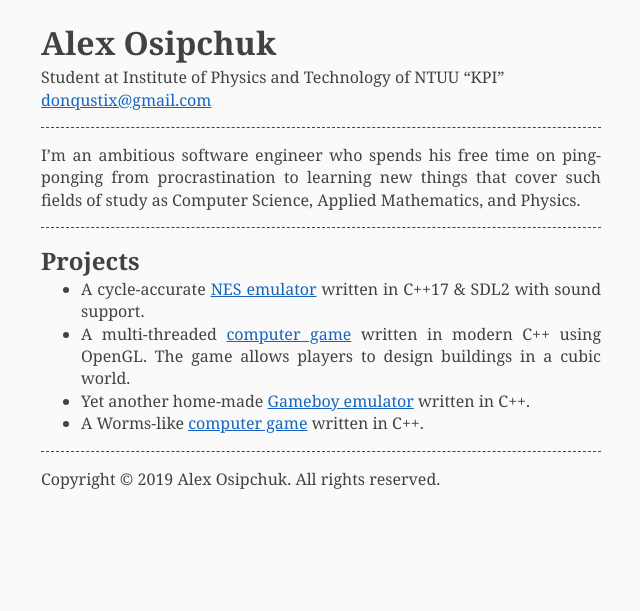
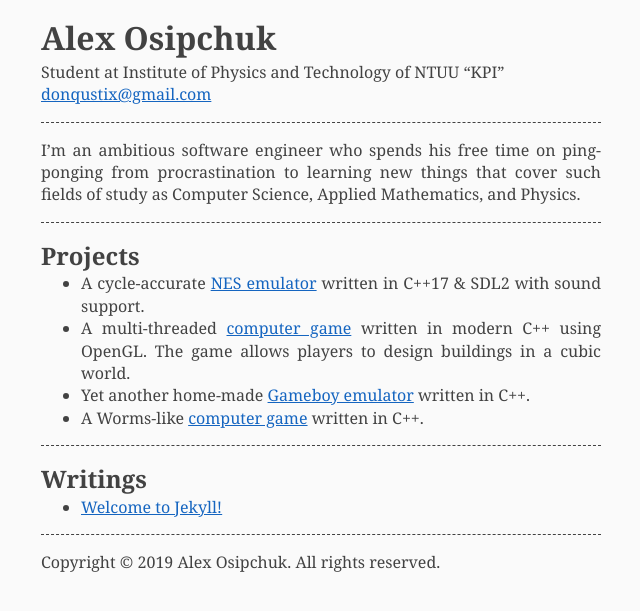
Before and after one commit to donqustix/donqustix.github.io, a Jekyll site: the page built from index.md, in a window 1280 px wide. Shown: the top 611 px of the page, without its empty margins (319-959 px from the left). Built offline with Jekyll 4.4.1, drawn with Linux system fonts in a browser that asks for light colours.

Commit message:
commit changes

```diff
--- a/_includes/navigation.html
+++ b/_includes/navigation.html
@@ -0,0 +1,4 @@
+<ol class="navigation">
+    <li class="navigation"></li>
+    <li class="navigation">dwadfw</li>
+</ol>
--- a/_layouts/default.html
+++ b/_layouts/default.html
@@ -1,7 +1,7 @@
 <!DOCTYPE html>
 <html>
     <head>
-        <meta charset="UTF-8" name="viewport" content="width=device-width, initial-scale=1">
+        <meta charset="utf-8" name="viewport" content="width=device-width, initial-scale=1">
         <link href="{{ '/assets/css/main.css' | relative_url }}" rel="stylesheet">
         {% seo %}
     </head>
@@ -11,10 +11,6 @@
             {% capture header_include %}{% include header.md %}{% endcapture %}
             {{ header_include | markdownify }}
         </header>
-
-        <nav>
-            {% include navigation.html %}
-        </nav>
 
         <main>
             {{ content }}
--- a/_layouts/home.html
+++ /dev/null
@@ -1,4 +0,0 @@
----
-layout: default
----
-{{ content }}
--- a/assets/css/main.scss
+++ b/assets/css/main.scss
@@ -34,10 +34,6 @@ a:visited {
 
 h1 {
     margin-bottom: 0;
-}
-
-h2 {
-    margin-bottom: 0;
     margin-top:    0;
 }
 
--- a/index.md
+++ b/index.md
@@ -12,9 +12,16 @@ I'm an ambitious software engineer who spends his free time on ping-ponging from
 </section>
 
 <section>
-## Projects
+# Projects
 * A cycle-accurate [NES emulator](https://github.com/donqustix/emunes/) written in C++17 & SDL2 with sound support.
 * A multi-threaded [computer game](https://github.com/donqustix/colvox-cpp) written in modern C++ using OpenGL. The game allows players to design buildings in a cubic world.
 * Yet another home-made [Gameboy emulator](https://github.com/donqustix/emugaboy) written in C++.
 * A Worms-like [computer game](https://github.com/donqustix/pixorms) written in C++.
 </section>
+
+<section>
+# Writings
+{% for post in site.posts %}
+* [{{ post.title }}]({{ post.url }})
+{% endfor %}
+</section>
```
Also changed, not shown: other parts of index.md (+1 -1 lines), _layouts/post.html (+7 -1 lines).
